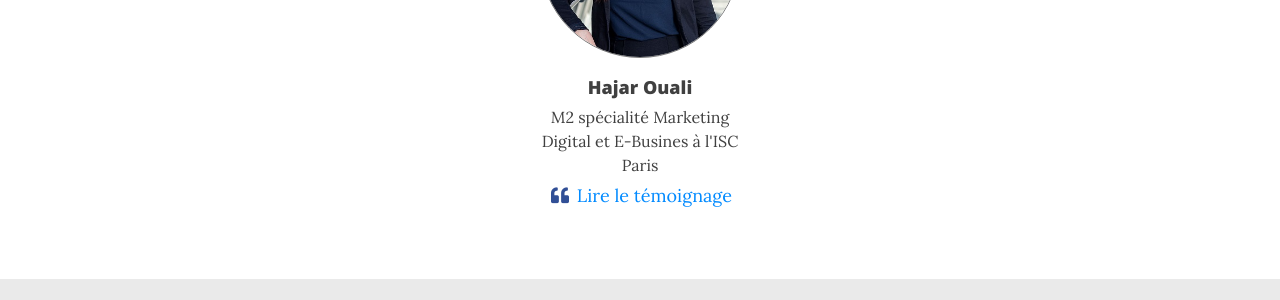
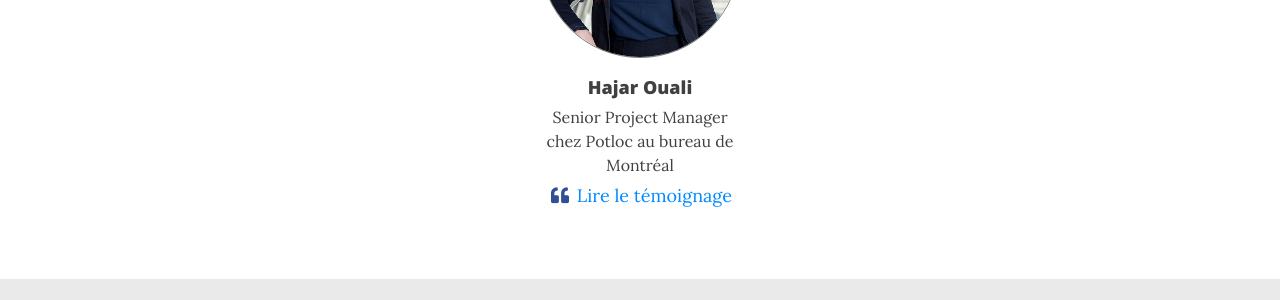
Before and after one commit to cpgesarcelles/cpgesarcelles.github.io, a Jekyll site: the page built from temoignages.md, in a window 1280 px wide and 1397 px high. Shown: the part 884-1184 px from the top of the window. Built offline with Jekyll 4.4.1, drawn with Linux system fonts in a browser that asks for light colours; nearby versions of some CDN libraries.

Commit message:
Update temoignages.md

```diff
--- a/temoignages.md
+++ b/temoignages.md
@@ -20,7 +20,7 @@ eleves:
     temoignage: /Temoignages/avci
   - name: Hajar Ouali
     img: /assets/img/ouali.jpg
-    desc:   M2 spécialité Marketing Digital et E-Busines à l'ISC Paris
+    desc: Senior Project Manager chez Potloc au bureau de Montréal
     temoignage: /Temoignages/ouali
 ---
 
```
